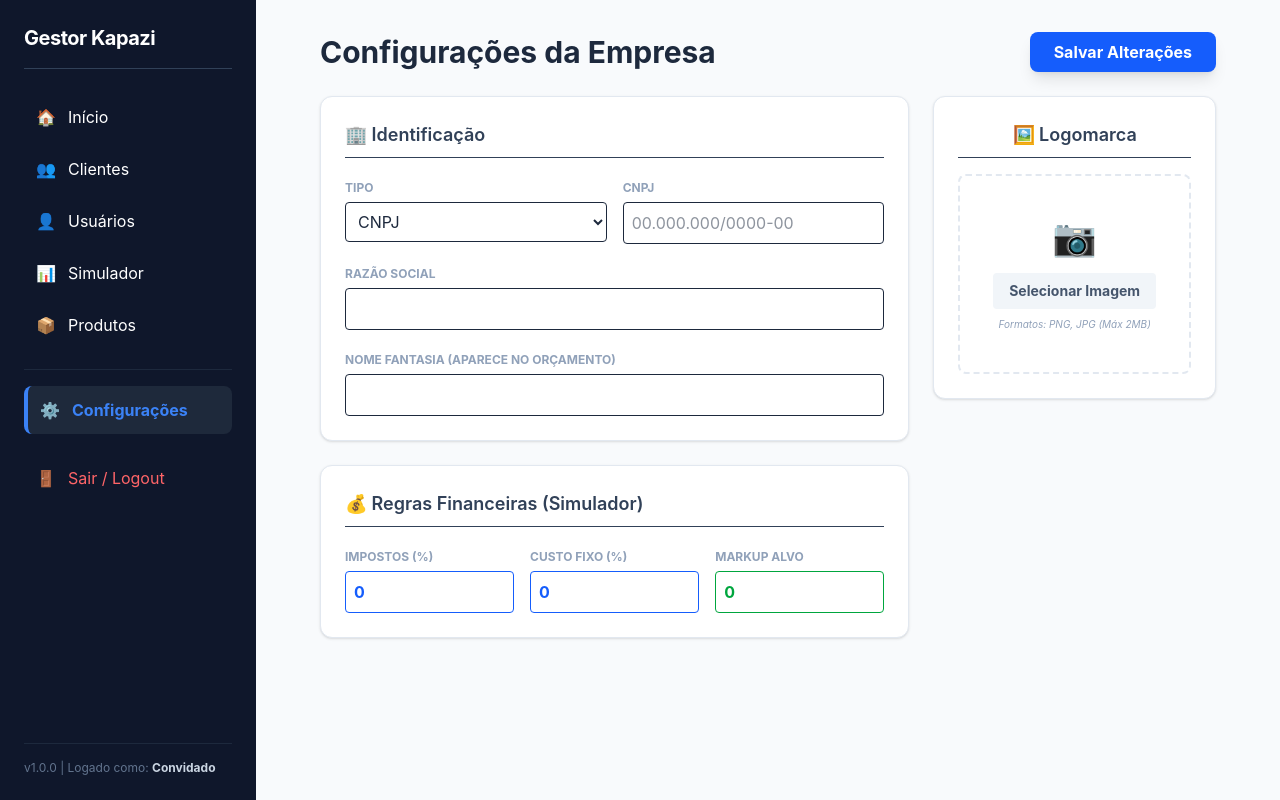
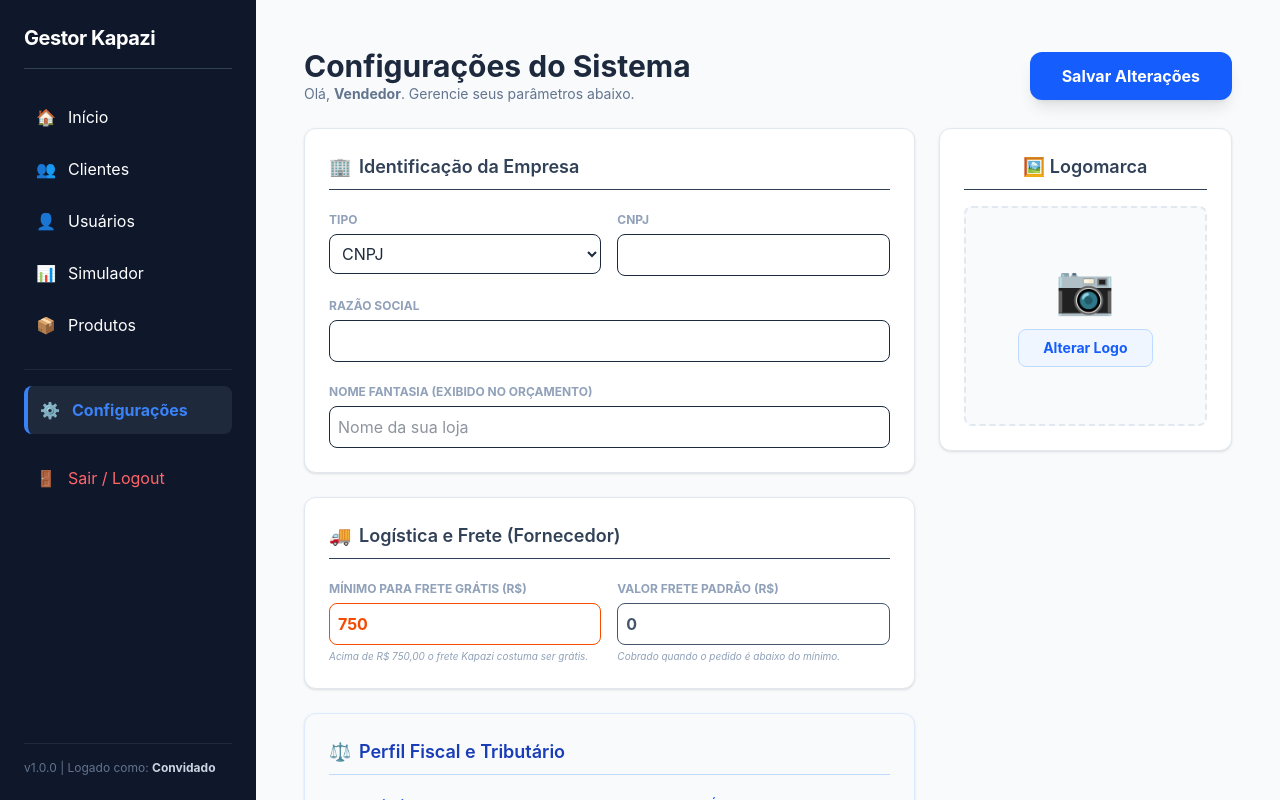
Before and after one commit to Accolti/gestor-tapetes, a Vue app in the folder client/: page /configuracoes in a window 1280 px wide. Built offline with nearby package versions, Linux system fonts and the light colour scheme; no server answers; sample sign-in values are in the browser's storage.

Commit message:
Implementamos as configurações

```diff
--- a/client/src/App.vue
+++ b/client/src/App.vue
@@ -10,7 +10,7 @@
           <span>🏠</span> Início
         </router-link>
 
-        <router-link to="/clientes" class="p-3 hover:bg-slate-800 rounded-lg transition flex items-center gap-3">
+          <router-link to="/clientes" class="p-3 hover:bg-slate-800 rounded-lg transition flex items-center gap-3">
           <span>👥</span> Clientes
         </router-link>
 
--- a/client/src/views/Configuracoes.vue
+++ b/client/src/views/Configuracoes.vue
@@ -1,78 +1,127 @@
-<script setup>
+<script setup lang="js">
 import { ref, onMounted } from 'vue'
 import axios from 'axios'
 
+// Nome do componente para evitar erro de multi-word do ESLint
+defineOptions({ name: 'ConfiguracoesEmpresa' })
+
+// Recupera os dados do usuário logado no navegador
+const usuarioLogado = JSON.parse(localStorage.getItem('usuarioLogado') || '{}')
+
 const config = ref({
+  id_usuario: usuarioLogado.id,
   tipo_identificacao: 'CNPJ',
   documento: '',
   razao_social: '',
   nome_fantasia: '',
+  uf_sede: 'SP',
+  regime_tributario: 'SIMPLES_NACIONAL',
   imposto_venda_percentual: 0,
   custo_fixo_operacional: 0,
   markup_alvo: 0,
-  logo_path: null
+  logo_path: null,
+  valor_minimo_isencao: 750.00,
+  valor_frete_padrao: 0
 })
 
+const estados = ref([])
 const mensagem = ref({ texto: '', tipo: '' })
 const logoPreview = ref(null)
 
-// Carregar configurações existentes ao abrir a página
+// 1. Carrega estados para o Select
+const carregarEstadosFiscais = async () => {
+  try {
+    const res = await axios.get(`${import.meta.env.VITE_API_URL}/api/config/estados`)
+    estados.value = res.data
+  } catch (err) {
+    console.error("Erro ao carregar matriz de estados:", err)
+  }
+}
+
+// 2. Carregar configurações completas
 const carregarConfig = async () => {
+  if (!usuarioLogado.id) return
+
   try {
-    const res = await axios.get(`${import.meta.env.VITE_API_URL}/api/config-empresa`)
+    const res = await axios.get(`${import.meta.env.VITE_API_URL}/api/config-completa/${usuarioLogado.id}`)
+
     if (res.data) {
-      config.value = res.data
+      config.value = { ...config.value, ...res.data }
       if (config.value.logo_path) {
         logoPreview.value = `${import.meta.env.VITE_API_URL}/uploads/${config.value.logo_path}`
       }
     }
-  } catch (error) {
-    console.error("Erro ao carregar configurações")
+  } catch (err) {
+    console.info("Info: Nenhuma configuração prévia encontrada.")
   }
 }
 
-onMounted(carregarConfig)
+onMounted(() => {
+  carregarConfig()
+  carregarEstadosFiscais()
+})
 
-// Lógica para Upload da Logo
 const handleLogoChange = (event) => {
   const file = event.target.files[0]
   if (file) {
-    config.value.logo_file = file // Guarda o arquivo para o upload
-    logoPreview.value = URL.createObjectURL(file) // Mostra preview na tela
+    config.value.logo_file = file
+    logoPreview.value = URL.createObjectURL(file)
   }
 }
 
 const salvarConfig = async () => {
   try {
+    if (!usuarioLogado.id) {
+      mensagem.value = { texto: '❌ Erro: Usuário não identificado.', tipo: 'erro' }
+      return
+    }
+
     mensagem.value = { texto: 'Salvando...', tipo: 'info' }
+    const formData = new FormData()
 
-    // Como tem arquivo (Logo), precisamos usar FormData
-    const formData = new FormData()
     Object.keys(config.value).forEach(key => {
-      formData.append(key, config.value[key])
+      if (key === 'logo_file') {
+        formData.append('logo_file', config.value[key])
+      } else if (config.value[key] !== null && config.value[key] !== undefined) {
+        formData.append(key, config.value[key])
+      }
     })
+
+    formData.append('usuario_id', usuarioLogado.id)
 
     await axios.post(`${import.meta.env.VITE_API_URL}/api/config-empresa`, formData, {
       headers: { 'Content-Type': 'multipart/form-data' }
     })
 
     mensagem.value = { texto: '✅ Configurações salvas com sucesso!', tipo: 'sucesso' }
-  } catch (error) {
-    mensagem.value = { texto: '❌ Erro ao salvar configurações.', tipo: 'erro' }
+    window.scrollTo({ top: 0, behavior: 'smooth' })
+
+    setTimeout(() => carregarConfig(), 1000)
+
+  } catch (err) {
+    mensagem.value = {
+      texto: err.response?.data?.error || '❌ Erro ao salvar configurações.',
+      tipo: 'erro'
+    }
   }
 }
 </script>
 
 <template>
-  <div class="max-w-4xl mx-auto pb-20">
+  <div class="max-w-5xl mx-auto pb-20 p-4">
     <div class="flex justify-between items-center mb-6">
-      <h1 class="text-3xl font-bold text-slate-800">Configurações da Empresa</h1>
-      <button @click="salvarConfig" class="bg-blue-600 text-white px-6 py-2 rounded-lg font-bold hover:bg-blue-700 shadow-lg transition">
+      <div>
+        <h1 class="text-3xl font-bold text-slate-800">Configurações do Sistema</h1>
+        <p class="text-slate-500 text-sm">Olá, <b>{{ usuarioLogado.nome || 'Vendedor' }}</b>. Gerencie seus parâmetros abaixo.</p>
+      </div>
+      <button @click="salvarConfig" class="bg-blue-600 text-white px-8 py-3 rounded-xl font-bold hover:bg-blue-700 shadow-lg transition active:scale-95">
         Salvar Alterações
       </button>
     </div>
 
-    <div v-if="mensagem.texto" :class="['p-4 mb-6 rounded-lg font-medium', mensagem.tipo === 'sucesso' ? 'bg-green-100 text-green-700' : 'bg-red-100 text-red-700']">
+    <div v-if="mensagem.texto" :class="['p-4 mb-6 rounded-lg font-medium shadow-sm border',
+      mensagem.tipo === 'sucesso' ? 'bg-green-50 text-green-700 border-green-200' :
+      mensagem.tipo === 'info' ? 'bg-blue-50 text-blue-700 border-blue-200' : 'bg-red-50 text-red-700 border-red-200']">
       {{ mensagem.texto }}
     </div>
 
@@ -80,44 +129,89 @@ const salvarConfig = async () => {
 
       <div class="md:col-span-2 space-y-6">
         <section class="bg-white p-6 rounded-xl shadow-sm border border-slate-200">
-          <h2 class="text-lg font-semibold text-slate-700 mb-4 border-b pb-2">🏢 Identificação</h2>
+          <h2 class="text-lg font-semibold text-slate-700 mb-4 border-b pb-2 flex items-center">
+            <span class="mr-2">🏢</span> Identificação da Empresa
+          </h2>
           <div class="grid grid-cols-1 md:grid-cols-2 gap-4">
             <div>
               <label class="text-xs font-bold text-slate-400 uppercase">Tipo</label>
-              <select v-model="config.tipo_identificacao" class="w-full border rounded p-2 mt-1">
+              <select v-model="config.tipo_identificacao" class="w-full border rounded-lg p-2 mt-1 outline-none focus:ring-2 focus:ring-blue-500">
                 <option value="CNPJ">CNPJ</option>
                 <option value="CPF">CPF</option>
               </select>
             </div>
             <div>
               <label class="text-xs font-bold text-slate-400 uppercase">{{ config.tipo_identificacao }}</label>
-              <input v-model="config.documento" type="text" class="w-full border rounded p-2 mt-1" placeholder="00.000.000/0000-00">
+              <input v-model="config.documento" type="text" class="w-full border rounded-lg p-2 mt-1 outline-none focus:ring-2 focus:ring-blue-500">
             </div>
             <div class="md:col-span-2">
               <label class="text-xs font-bold text-slate-400 uppercase">Razão Social</label>
-              <input v-model="config.razao_social" type="text" class="w-full border rounded p-2 mt-1">
+              <input v-model="config.razao_social" type="text" class="w-full border rounded-lg p-2 mt-1 outline-none focus:ring-2 focus:ring-blue-500">
             </div>
             <div class="md:col-span-2">
-              <label class="text-xs font-bold text-slate-400 uppercase">Nome Fantasia (Aparece no Orçamento)</label>
-              <input v-model="config.nome_fantasia" type="text" class="w-full border rounded p-2 mt-1">
+              <label class="text-xs font-bold text-slate-400 uppercase">Nome Fantasia (Exibido no Orçamento)</label>
+              <input v-model="config.nome_fantasia" type="text" class="w-full border rounded-lg p-2 mt-1 outline-none focus:ring-2 focus:ring-blue-500" placeholder="Nome da sua loja">
             </div>
           </div>
         </section>
 
         <section class="bg-white p-6 rounded-xl shadow-sm border border-slate-200">
-          <h2 class="text-lg font-semibold text-slate-700 mb-4 border-b pb-2">💰 Regras Financeiras (Simulador)</h2>
+          <h2 class="text-lg font-semibold text-slate-700 mb-4 border-b pb-2 flex items-center">
+            <span class="mr-2">🚚</span> Logística e Frete (Fornecedor)
+          </h2>
+          <div class="grid grid-cols-1 md:grid-cols-2 gap-4">
+            <div>
+              <label class="text-xs font-bold text-slate-400 uppercase">Mínimo para Frete Grátis (R$)</label>
+              <input v-model="config.valor_minimo_isencao" type="number" step="0.01" class="w-full border rounded-lg p-2 mt-1 text-orange-600 font-bold outline-none">
+              <p class="text-[10px] text-slate-400 mt-1 italic">Acima de R$ 750,00 o frete Kapazi costuma ser grátis.</p>
+            </div>
+            <div>
+              <label class="text-xs font-bold text-slate-400 uppercase">Valor Frete Padrão (R$)</label>
+              <input v-model="config.valor_frete_padrao" type="number" step="0.01" class="w-full border rounded-lg p-2 mt-1 text-slate-600 font-bold outline-none">
+              <p class="text-[10px] text-slate-400 mt-1 italic">Cobrado quando o pedido é abaixo do mínimo.</p>
+            </div>
+          </div>
+        </section>
+
+        <section class="bg-slate-50 p-6 rounded-xl shadow-sm border border-blue-100">
+          <h2 class="text-lg font-semibold text-blue-800 mb-4 border-b border-blue-200 pb-2 flex items-center">
+            <span class="mr-2">⚖️</span> Perfil Fiscal e Tributário
+          </h2>
+          <div class="grid grid-cols-1 md:grid-cols-2 gap-4">
+            <div>
+              <label class="text-xs font-bold text-blue-600 uppercase">Estado (UF) de Sede</label>
+              <select v-model="config.uf_sede" class="w-full border border-blue-200 rounded-lg p-2 mt-1 bg-white outline-none">
+                <option v-for="est in estados" :key="est.uf" :value="est.uf">{{ est.uf }}</option>
+              </select>
+            </div>
+            <div>
+              <label class="text-xs font-bold text-blue-600 uppercase">Regime Tributário</label>
+              <select v-model="config.regime_tributario" class="w-full border border-blue-200 rounded-lg p-2 mt-1 bg-white outline-none">
+                <option value="MEI">MEI</option>
+                <option value="SIMPLES_NACIONAL">Simples Nacional</option>
+                <option value="LUCRO_PRESUMIDO">Lucro Presumido</option>
+                <option value="LUCRO_REAL">Lucro Real</option>
+              </select>
+            </div>
+          </div>
+        </section>
+
+        <section class="bg-white p-6 rounded-xl shadow-sm border border-slate-200">
+          <h2 class="text-lg font-semibold text-slate-700 mb-4 border-b pb-2 flex items-center">
+            <span class="mr-2">💰</span> Margens e Impostos
+          </h2>
           <div class="grid grid-cols-1 md:grid-cols-3 gap-4">
             <div>
-              <label class="text-xs font-bold text-slate-400 uppercase">Impostos (%)</label>
-              <input v-model="config.imposto_venda_percentual" type="number" step="0.01" class="w-full border rounded p-2 mt-1 text-blue-600 font-bold">
+              <label class="text-xs font-bold text-slate-400 uppercase">Imposto Venda (%)</label>
+              <input v-model="config.imposto_venda_percentual" type="number" step="0.01" class="w-full border rounded-lg p-2 mt-1 text-blue-600 font-bold outline-none">
             </div>
             <div>
               <label class="text-xs font-bold text-slate-400 uppercase">Custo Fixo (%)</label>
-              <input v-model="config.custo_fixo_operacional" type="number" step="0.01" class="w-full border rounded p-2 mt-1 text-blue-600 font-bold">
+              <input v-model="config.custo_fixo_operacional" type="number" step="0.01" class="w-full border rounded-lg p-2 mt-1 text-blue-600 font-bold outline-none">
             </div>
             <div>
               <label class="text-xs font-bold text-slate-400 uppercase">Markup Alvo</label>
-              <input v-model="config.markup_alvo" type="number" step="0.1" class="w-full border rounded p-2 mt-1 text-green-600 font-bold">
+              <input v-model="config.markup_alvo" type="number" step="0.1" class="w-full border rounded-lg p-2 mt-1 text-green-600 font-bold outline-none">
             </div>
           </div>
         </section>
@@ -126,19 +220,17 @@ const salvarConfig = async () => {
       <div class="space-y-6">
         <section class="bg-white p-6 rounded-xl shadow-sm border border-slate-200 text-center">
           <h2 class="text-lg font-semibold text-slate-700 mb-4 border-b pb-2">🖼️ Logomarca</h2>
-          <div class="mt-4 border-2 border-dashed border-slate-200 rounded-lg p-4 flex flex-col items-center justify-center min-h-[200px]">
-            <img v-if="logoPreview" :src="logoPreview" class="max-h-32 mb-4 rounded shadow">
-            <div v-else class="text-slate-300 mb-4 text-4xl">📷</div>
-
-            <label class="cursor-pointer bg-slate-100 hover:bg-slate-200 text-slate-600 px-4 py-2 rounded text-sm font-bold transition">
-              Selecionar Imagem
+          <div class="mt-4 border-2 border-dashed border-slate-200 rounded-lg p-4 flex flex-col items-center justify-center min-h-[220px] bg-slate-50">
+            <img v-if="logoPreview" :src="logoPreview" class="max-h-32 mb-4 rounded shadow-md border bg-white object-contain">
+            <div v-else class="text-slate-300 mb-4 text-5xl">📷</div>
+            <label class="cursor-pointer bg-blue-50 text-blue-600 hover:bg-blue-100 px-6 py-2 rounded-lg text-sm font-bold transition border border-blue-200">
+              Alterar Logo
               <input type="file" @change="handleLogoChange" accept="image/*" class="hidden">
             </label>
-            <p class="text-[10px] text-slate-400 mt-2 italic">Formatos: PNG, JPG (Máx 2MB)</p>
           </div>
         </section>
       </div>
 
     </div>
   </div>
-</template>ate>
+</template>
--- a/package.json
+++ b/package.json
@@ -3,5 +3,8 @@
     "autoprefixer": "^10.5.0",
     "postcss": "^8.5.10",
     "tailwindcss": "^4.2.4"
+  },
+  "dependencies": {
+    "multer": "^2.1.1"
   }
 }
```
Also changed, not shown: 3 other files (tests, documents, lock files or other folders).
